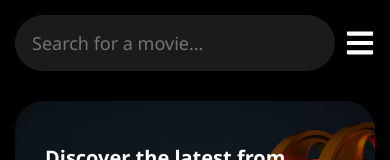
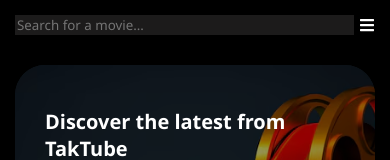
Before and after one commit to Taofeekolamide/tak-tube, a React (Vite) app: page / in a window 390 px wide. Shown: the top 160 px of the page. Built offline with nearby package versions, Linux system fonts and the light colour scheme; no server answers.

Commit message:
header responsiveness

```diff
--- a/src/App.css
+++ b/src/App.css
@@ -9,25 +9,31 @@
 }
 
 header {
+  padding: 25px;
   display: var(--flex);
-  gap: 10px;
   align-items: var(--align-items-center);
   justify-content: space-between;
-  position: sticky;
-  top: 0px;
-  z-index: 1;
-  padding: 25px;
-  background-color: #000000;
+  gap: 5px
 }
 
 .header {
-  padding: 15px;
+  display: var(--flex);
+  align-items: center;
+  gap: 8px;
+  flex: 1;
   background-color: #1c1b1b;
-  border-radius: 30px;
-  display: var(--flex);
-  align-items: var(--align-items-center);
-  gap: 10px;
-  flex: 1;
+}
+
+header input {
+  background-color: transparent;
+  outline: none;
+  color: #ffffff;
+  border: none;
+}
+
+.menu {
+  color: white;
+
 }
 
 a {
@@ -52,14 +58,7 @@
   height: fit-content;
 }
 
-header input {
-  outline: none;
-  font-size: 18px;
-  flex: 1;
-  background-color: transparent;
-  color: white;
-  border: none;
-}
+
 
 .navbar {
   padding: 25px;
@@ -279,11 +278,7 @@
   object-fit: cover;
 }
 
-.menu {
-  display: none;
-  font-size: 30px;
-  color: white;
-}
+
 
 /*home-hero*/
 .homehero {
@@ -475,9 +470,7 @@
     padding: 15px;
   }
 
-  .header {
-    width: fit-content;
-  }
+  .header {}
 
   .main {
     padding: 15px;
--- a/src/App.jsx
+++ b/src/App.jsx
@@ -22,7 +22,7 @@
   const nav = useNavigate()
 
   useEffect(() => {
-    if (location.pathname != "/" && location.pathname != "/contact" && location.pathname != "/about" && location.pathname != "/movies" && !location.pathname.startsWith("/movie") && !location.pathname.startsWith("/movie")) {
+    if (location.pathname != "/" && location.pathname != "/contact" && location.pathname != "/about" && location.pathname != "/movies" && !location.pathname.startsWith("/movie") && !location.pathname.startsWith("/search")) {
       nav("/error")
     }
   }, [location.pathname])
--- a/src/components/Header.jsx
+++ b/src/components/Header.jsx
@@ -25,7 +25,7 @@
             <div className="header">
                 <input type="text" placeholder="Search for a movie..." value={search} onChange={(e) => setSearch(e.target.value)} />
                 {search && <GiCancel color="#6b6b6b" fontSize="20px" onClick={clearInput} />}
-                {search && <BiSearch color="#6b6b6b" fontSize="25" onClick={SearchLink} />}
+                {search && <BiSearch color="#6b6b6b" fontSize="25px" onClick={SearchLink} />}
             </div>
             {!toggleNav ? <FaBars className="menu" onClick={() => setToggleNav(!toggleNav)} /> : <HiX className="menu" onClick={() => setToggleNav(!toggleNav)} />}
 
--- a/src/components/MovieCardFour.jsx
+++ b/src/components/MovieCardFour.jsx
@@ -3,7 +3,7 @@
         <>
             <div className="moviecardfour" style={{ backgroundImage: `url(${image})`}}>
                 <div className="moviecardfouroverlay">
-                    <div style={{position: "relative", top: "75%"}}>
+                    <div style={{position: "relative", top: "80%"}}>
                         <h1>{title}</h1>
                         <p>{views} <span>views</span> </p>
                     </div>
```
